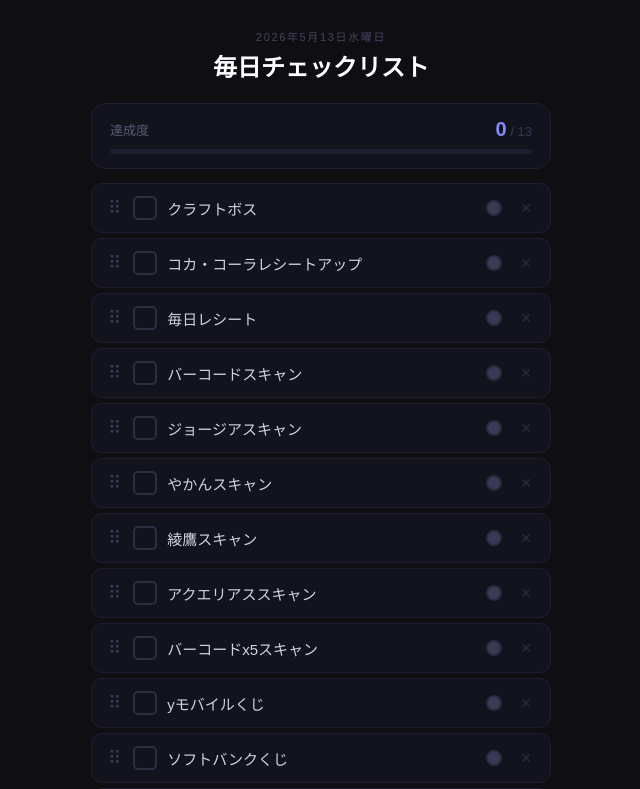
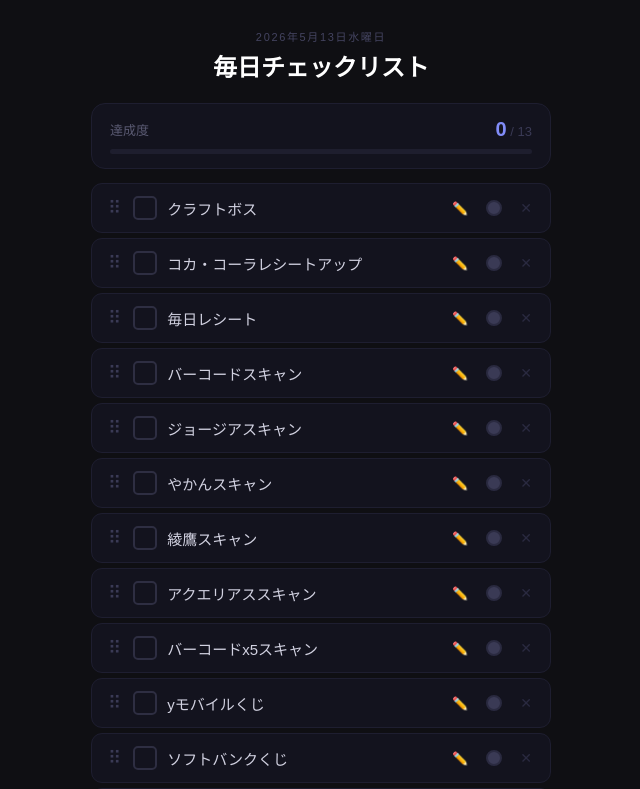
Before and after one commit to ttt159147/my-checklist, a React (Create React App) app: page / in a window 1280 px wide. Shown: the top 789 px of the page, without its empty margins (319-959 px from the left). Built offline with nearby package versions, Linux system fonts and the light colour scheme.

Commit message:
add edit feature

```diff
--- a/src/App.js
+++ b/src/App.js
@@ -3,39 +3,34 @@ import { useState, useEffect, useRef } from "react";
 const TODAY = new Date().toISOString().slice(0, 10);
 
 const COLORS = [
-  { id: "default", bg: "#13131e", border: "#1e1e30", label: "デフォルト" },
-  { id: "red",     bg: "rgba(248,113,113,0.1)", border: "rgba(248,113,113,0.35)", label: "赤" },
-  { id: "orange",  bg: "rgba(251,146,60,0.1)",  border: "rgba(251,146,60,0.35)",  label: "オレンジ" },
-  { id: "yellow",  bg: "rgba(250,204,21,0.1)",  border: "rgba(250,204,21,0.35)",  label: "黄" },
-  { id: "green",   bg: "rgba(52,211,153,0.1)",  border: "rgba(52,211,153,0.35)",  label: "緑" },
-  { id: "blue",    bg: "rgba(96,165,250,0.1)",  border: "rgba(96,165,250,0.35)",  label: "青" },
-  { id: "purple",  bg: "rgba(167,139,250,0.1)", border: "rgba(167,139,250,0.35)", label: "紫" },
+  { id: "default", bg: "#13131e", border: "#1e1e30" },
+  { id: "red",     bg: "rgba(248,113,113,0.1)", border: "rgba(248,113,113,0.35)" },
+  { id: "orange",  bg: "rgba(251,146,60,0.1)",  border: "rgba(251,146,60,0.35)" },
+  { id: "yellow",  bg: "rgba(250,204,21,0.1)",  border: "rgba(250,204,21,0.35)" },
+  { id: "green",   bg: "rgba(52,211,153,0.1)",  border: "rgba(52,211,153,0.35)" },
+  { id: "blue",    bg: "rgba(96,165,250,0.1)",  border: "rgba(96,165,250,0.35)" },
+  { id: "purple",  bg: "rgba(167,139,250,0.1)", border: "rgba(167,139,250,0.35)" },
 ];
 
 const COLOR_DOT = {
-  default: "#3a3a55",
-  red:     "#f87171",
-  orange:  "#fb923c",
-  yellow:  "#facc15",
-  green:   "#34d399",
-  blue:    "#60a5fa",
-  purple:  "#a78bfa",
+  default: "#3a3a55", red: "#f87171", orange: "#fb923c",
+  yellow: "#facc15", green: "#34d399", blue: "#60a5fa", purple: "#a78bfa",
 };
 
 const DEFAULT_ITEMS = [
-  { id: 1,  text: "クラフトボス",         color: "default" },
+  { id: 1,  text: "クラフトボス",           color: "default" },
   { id: 2,  text: "コカ・コーラレシートアップ", color: "default" },
-  { id: 3,  text: "毎日レシート",          color: "default" },
-  { id: 4,  text: "バーコードスキャン",     color: "default" },
-  { id: 5,  text: "ジョージアスキャン",     color: "default" },
-  { id: 6,  text: "やかんスキャン",        color: "default" },
-  { id: 7,  text: "綾鷹スキャン",         color: "default" },
-  { id: 8,  text: "アクエリアススキャン",   color: "default" },
-  { id: 9,  text: "バーコードx5スキャン",  color: "default" },
-  { id: 10, text: "yモバイルくじ",        color: "default" },
-  { id: 11, text: "ソフトバンクくじ",      color: "default" },
-  { id: 12, text: "エビスおみくじ",        color: "default" },
-  { id: 13, text: "epark薬クーポン",      color: "default" },
+  { id: 3,  text: "毎日レシート",            color: "default" },
+  { id: 4,  text: "バーコードスキャン",       color: "default" },
+  { id: 5,  text: "ジョージアスキャン",       color: "default" },
+  { id: 6,  text: "やかんスキャン",          color: "default" },
+  { id: 7,  text: "綾鷹スキャン",           color: "default" },
+  { id: 8,  text: "アクエリアススキャン",     color: "default" },
+  { id: 9,  text: "バーコードx5スキャン",    color: "default" },
+  { id: 10, text: "yモバイルくじ",          color: "default" },
+  { id: 11, text: "ソフトバンクくじ",        color: "default" },
+  { id: 12, text: "エビスおみくじ",          color: "default" },
+  { id: 13, text: "epark薬クーポン",        color: "default" },
 ];
 
 export default function App() {
@@ -46,6 +41,8 @@ export default function App() {
   const [adding, setAdding] = useState(false);
   const [draggingIndex, setDraggingIndex] = useState(null);
   const [colorPickerId, setColorPickerId] = useState(null);
+  const [editingId, setEditingId] = useState(null);
+  const [editText, setEditText] = useState("");
 
   const dragIndex = useRef(null);
   const dragOverIndex = useRef(null);
@@ -68,7 +65,10 @@ export default function App() {
     localStorage.setItem("checklist-data", JSON.stringify({ items, checked, date: TODAY }));
   }, [items, checked, loaded]);
 
-  const toggle = (id) => setChecked(p => ({ ...p, [id]: !p[id] }));
+  const toggle = (id) => {
+    if (editingId === id) return;
+    setChecked(p => ({ ...p, [id]: !p[id] }));
+  };
 
   const addItem = () => {
     if (!newText.trim()) return;
@@ -80,6 +80,18 @@ export default function App() {
   const deleteItem = (id) => {
     setItems(p => p.filter(i => i.id !== id));
     setChecked(p => { const n = { ...p }; delete n[id]; return n; });
+  };
+
+  const startEdit = (item) => {
+    setEditingId(item.id);
+    setEditText(item.text);
+    setColorPickerId(null);
+  };
+
+  const saveEdit = () => {
+    if (!editText.trim()) return;
+    setItems(p => p.map(i => i.id === editingId ? { ...i, text: editText.trim() } : i));
+    setEditingId(null);
   };
 
   const setColor = (id, colorId) => {
@@ -97,44 +109,31 @@ export default function App() {
 
   const onDragStart = (index) => { dragIndex.current = index; setDraggingIndex(index); };
   const onDragOver = (e, index) => { e.preventDefault(); dragOverIndex.current = index; };
-  const onDrop = (index) => {
-    moveItems(dragIndex.current, index);
-    dragIndex.current = null;
-    dragOverIndex.current = null;
-    setDraggingIndex(null);
-  };
+  const onDrop = (index) => { moveItems(dragIndex.current, index); dragIndex.current = null; dragOverIndex.current = null; setDraggingIndex(null); };
   const onDragEnd = () => setDraggingIndex(null);
 
   const onTouchStart = (e, index) => { touchStartIndex.current = index; setDraggingIndex(index); };
   const onTouchMove = (e) => {
     e.preventDefault();
     const y = e.touches[0].clientY;
-    const elements = document.querySelectorAll(".checklist-item");
-    elements.forEach((el, i) => {
+    document.querySelectorAll(".checklist-item").forEach((el, i) => {
       const rect = el.getBoundingClientRect();
       if (y > rect.top && y < rect.bottom) dragOverIndex.current = i;
     });
   };
-  const onTouchEnd = () => {
-    moveItems(touchStartIndex.current, dragOverIndex.current);
-    touchStartIndex.current = null;
-    dragOverIndex.current = null;
-    setDraggingIndex(null);
-  };
+  const onTouchEnd = () => { moveItems(touchStartIndex.current, dragOverIndex.current); touchStartIndex.current = null; dragOverIndex.current = null; setDraggingIndex(null); };
 
   const done = items.filter(i => checked[i.id]).length;
   const pct = items.length ? (done / items.length) * 100 : 0;
   const allDone = done === items.length && items.length > 0;
 
   if (!loaded) return (
-    <div style={{ minHeight: "100vh", background: "#0f0f13", display: "flex", alignItems: "center", justifyContent: "center", color: "#5a5a72", fontFamily: "sans-serif" }}>
-      読み込み中...
-    </div>
+    <div style={{ minHeight: "100vh", background: "#0f0f13", display: "flex", alignItems: "center", justifyContent: "center", color: "#5a5a72", fontFamily: "sans-serif" }}>読み込み中...</div>
   );
 
   return (
     <div style={{ minHeight: "100vh", background: "#0f0f13", fontFamily: "'Hiragino Kaku Gothic ProN','Noto Sans JP',sans-serif", display: "flex", justifyContent: "center", padding: "28px 16px" }}
-      onClick={() => setColorPickerId(null)}>
+      onClick={() => { setColorPickerId(null); }}>
       <div style={{ width: "100%", maxWidth: "460px" }}>
 
         <div style={{ fontSize: "11px", color: "#444460", letterSpacing: "0.15em", textAlign: "center", marginBottom: "4px" }}>
@@ -159,31 +158,29 @@ export default function App() {
           {items.map((item, index) => {
             const c = COLORS.find(c => c.id === (item.color || "default"));
             const isChecked = checked[item.id];
+            const isEditing = editingId === item.id;
             return (
               <div key={item.id} style={{ position: "relative", marginBottom: "5px" }}>
                 <div
                   className="checklist-item"
-                  draggable
-                  onDragStart={() => onDragStart(index)}
+                  draggable={!isEditing}
+                  onDragStart={() => !isEditing && onDragStart(index)}
                   onDragOver={(e) => onDragOver(e, index)}
                   onDrop={() => onDrop(index)}
                   onDragEnd={onDragEnd}
                   style={{
-                    display: "flex", alignItems: "center", gap: "10px",
-                    padding: "12px 14px",
+                    display: "flex", alignItems: "center", gap: "10px", padding: "12px 14px",
                     background: draggingIndex === index ? "rgba(99,102,241,0.15)" : isChecked ? "rgba(99,102,241,0.07)" : c.bg,
-                    border: `1px solid ${draggingIndex === index ? "#6366f1" : isChecked ? "rgba(99,102,241,0.22)" : c.border}`,
-                    borderRadius: "11px",
-                    opacity: draggingIndex === index ? 0.5 : 1,
-                    transition: "all 0.15s",
+                    border: `1px solid ${isEditing ? "#6366f1" : draggingIndex === index ? "#6366f1" : isChecked ? "rgba(99,102,241,0.22)" : c.border}`,
+                    borderRadius: "11px", opacity: draggingIndex === index ? 0.5 : 1, transition: "all 0.15s",
                   }}
                 >
                   {/* ドラッグハンドル */}
                   <div
-                    onTouchStart={(e) => onTouchStart(e, index)}
+                    onTouchStart={(e) => !isEditing && onTouchStart(e, index)}
                     onTouchMove={onTouchMove}
                     onTouchEnd={onTouchEnd}
-                    style={{ color: "#3a3a55", cursor: "grab", fontSize: "18px", flexShrink: 0, padding: "0 2px", touchAction: "none", userSelect: "none" }}
+                    style={{ color: "#3a3a55", cursor: isEditing ? "default" : "grab", fontSize: "18px", flexShrink: 0, padding: "0 2px", touchAction: "none", userSelect: "none" }}
                   >⠿</div>
 
                   {/* チェックボックス */}
@@ -191,55 +188,66 @@ export default function App() {
                     onClick={() => toggle(item.id)}
                     style={{ width: "20px", height: "20px", borderRadius: "5px", border: `2px solid ${isChecked ? "#6366f1" : "#2e2e42"}`, background: isChecked ? "#6366f1" : "transparent", display: "flex", alignItems: "center", justifyContent: "center", flexShrink: 0, cursor: "pointer" }}
                   >
-                    {isChecked && (
-                      <svg width="11" height="8" viewBox="0 0 11 8" fill="none">
-                        <path d="M1 3.5L4 6.5L10 1" stroke="white" strokeWidth="2" strokeLinecap="round" strokeLinejoin="round"/>
-                      </svg>
-                    )}
+                    {isChecked && <svg width="11" height="8" viewBox="0 0 11 8" fill="none"><path d="M1 3.5L4 6.5L10 1" stroke="white" strokeWidth="2" strokeLinecap="round" strokeLinejoin="round"/></svg>}
                   </div>
 
-                  {/* テキスト */}
+                  {/* テキスト or 編集input */}
+                  {isEditing ? (
+                    <input
+                      autoFocus
+                      value={editText}
+                      onChange={e => setEditText(e.target.value)}
+                      onKeyDown={e => { if (e.key === "Enter") saveEdit(); if (e.key === "Escape") setEditingId(null); }}
+                      onBlur={saveEdit}
+                      onClick={e => e.stopPropagation()}
+                      style={{ flex: 1, background: "transparent", border: "none", borderBottom: "1px solid #6366f1", color: "#fff", fontSize: "15px", outline: "none", padding: "2px 0" }}
+                    />
+                  ) : (
                     <span
                       onClick={() => toggle(item.id)}
+                      onDoubleClick={() => startEdit(item)}
                       style={{ flex: 1, fontSize: "15px", color: isChecked ? "#3a3a55" : "#d1d1e0", textDecoration: isChecked ? "line-through" : "none", cursor: "pointer" }}
                     >{item.text}</span>
+                  )}
+
+                  {/* 編集ボタン */}
+                  {!isEditing && (
+                    <button
+                      onClick={(e) => { e.stopPropagation(); startEdit(item); }}
+                      style={{ background: "none", border: "none", color: "#2a2a40", cursor: "pointer", fontSize: "13px", padding: "2px 4px" }}
+                      onMouseEnter={e => e.target.style.color = "#818cf8"}
+                      onMouseLeave={e => e.target.style.color = "#2a2a40"}
+                    >✏️</button>
+                  )}
 
                   {/* 色ボタン */}
+                  {!isEditing && (
                     <button
                       onClick={(e) => { e.stopPropagation(); setColorPickerId(colorPickerId === item.id ? null : item.id); }}
                       style={{ background: "none", border: "none", cursor: "pointer", padding: "2px 4px", flexShrink: 0 }}
-                    title="色を変更"
                     >
                       <div style={{ width: "12px", height: "12px", borderRadius: "50%", background: COLOR_DOT[item.color || "default"], border: "2px solid #2a2a40" }} />
                     </button>
+                  )}
 
                   {/* 削除ボタン */}
+                  {isEditing ? (
+                    <button onClick={() => setEditingId(null)} style={{ background: "none", border: "none", color: "#5a5a72", cursor: "pointer", fontSize: "13px", padding: "2px 4px" }}>✕</button>
+                  ) : (
                     <button
                       onClick={() => deleteItem(item.id)}
                       style={{ background: "none", border: "none", color: "#2a2a40", cursor: "pointer", fontSize: "14px", padding: "2px 4px" }}
                       onMouseEnter={e => e.target.style.color = "#f87171"}
                       onMouseLeave={e => e.target.style.color = "#2a2a40"}
                     >✕</button>
+                  )}
                 </div>
 
                 {/* カラーピッカー */}
                 {colorPickerId === item.id && (
-                  <div
-                    onClick={e => e.stopPropagation()}
-                    style={{ position: "absolute", right: "0", top: "calc(100% + 4px)", background: "#1e1e2e", border: "1px solid #2e2e42", borderRadius: "12px", padding: "10px", display: "flex", gap: "8px", zIndex: 100, boxShadow: "0 4px 20px rgba(0,0,0,0.5)" }}
-                  >
+                  <div onClick={e => e.stopPropagation()} style={{ position: "absolute", right: "0", top: "calc(100% + 4px)", background: "#1e1e2e", border: "1px solid #2e2e42", borderRadius: "12px", padding: "10px", display: "flex", gap: "8px", zIndex: 100, boxShadow: "0 4px 20px rgba(0,0,0,0.5)" }}>
                     {COLORS.map(col => (
-                      <button
-                        key={col.id}
-                        onClick={() => setColor(item.id, col.id)}
-                        title={col.label}
-                        style={{
-                          width: "22px", height: "22px", borderRadius: "50%",
-                          background: COLOR_DOT[col.id],
-                          border: (item.color || "default") === col.id ? "2px solid #fff" : "2px solid transparent",
-                          cursor: "pointer", padding: 0,
-                        }}
-                      />
+                      <button key={col.id} onClick={() => setColor(item.id, col.id)} style={{ width: "22px", height: "22px", borderRadius: "50%", background: COLOR_DOT[col.id], border: (item.color || "default") === col.id ? "2px solid #fff" : "2px solid transparent", cursor: "pointer", padding: 0 }} />
                     ))}
                   </div>
                 )}
@@ -250,9 +258,7 @@ export default function App() {
 
         {adding ? (
           <div style={{ display: "flex", gap: "8px", marginTop: "8px" }}>
-            <input
-              autoFocus value={newText}
-              onChange={e => setNewText(e.target.value)}
+            <input autoFocus value={newText} onChange={e => setNewText(e.target.value)}
               onKeyDown={e => { if (e.key === "Enter") addItem(); if (e.key === "Escape") setAdding(false); }}
               placeholder="タスク名を入力..."
               style={{ flex: 1, padding: "11px 13px", background: "#13131e", border: "1px solid #6366f1", borderRadius: "10px", color: "#fff", fontSize: "15px", outline: "none" }}
@@ -261,8 +267,7 @@ export default function App() {
             <button onClick={() => { setAdding(false); setNewText(""); }} style={{ padding: "11px 13px", background: "#1e1e2e", border: "none", borderRadius: "10px", color: "#5a5a72", cursor: "pointer" }}>✕</button>
           </div>
         ) : (
-          <button
-            onClick={() => setAdding(true)}
+          <button onClick={() => setAdding(true)}
             style={{ width: "100%", padding: "12px", background: "transparent", border: "1px dashed #2a2a3e", borderRadius: "11px", color: "#444460", fontSize: "14px", cursor: "pointer", marginTop: "8px" }}
             onMouseEnter={e => { e.currentTarget.style.borderColor = "#6366f1"; e.currentTarget.style.color = "#818cf8"; }}
             onMouseLeave={e => { e.currentTarget.style.borderColor = "#2a2a3e"; e.currentTarget.style.color = "#444460"; }}
@@ -270,8 +275,7 @@ export default function App() {
         )}
 
         <div style={{ textAlign: "center", marginTop: "16px" }}>
-          <button
-            onClick={() => setChecked({})}
+          <button onClick={() => setChecked({})}
             style={{ background: "none", border: "none", color: "#333348", fontSize: "12px", cursor: "pointer", padding: "6px 14px", borderRadius: "8px" }}
             onMouseEnter={e => { e.currentTarget.style.color = "#f87171"; e.currentTarget.style.background = "rgba(248,113,113,0.08)"; }}
             onMouseLeave={e => { e.currentTarget.style.color = "#333348"; e.currentTarget.style.background = "none"; }}
```
Lines whose indentation alone changed are shown as unchanged.
